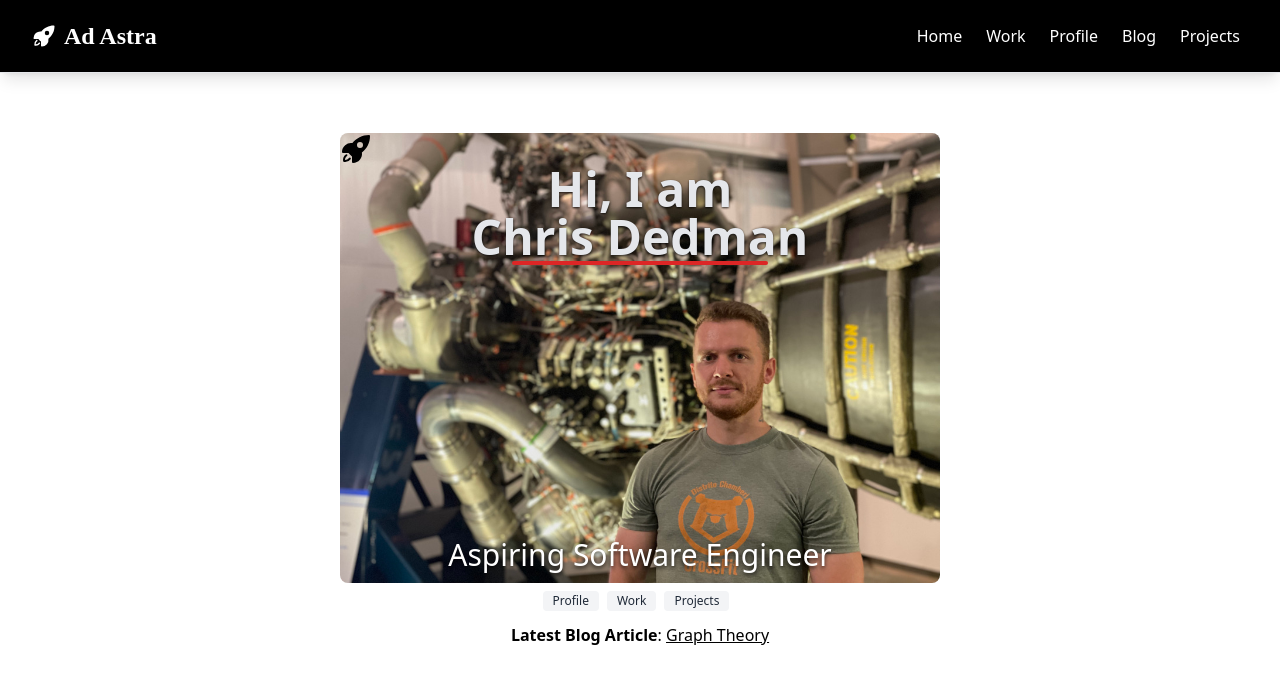
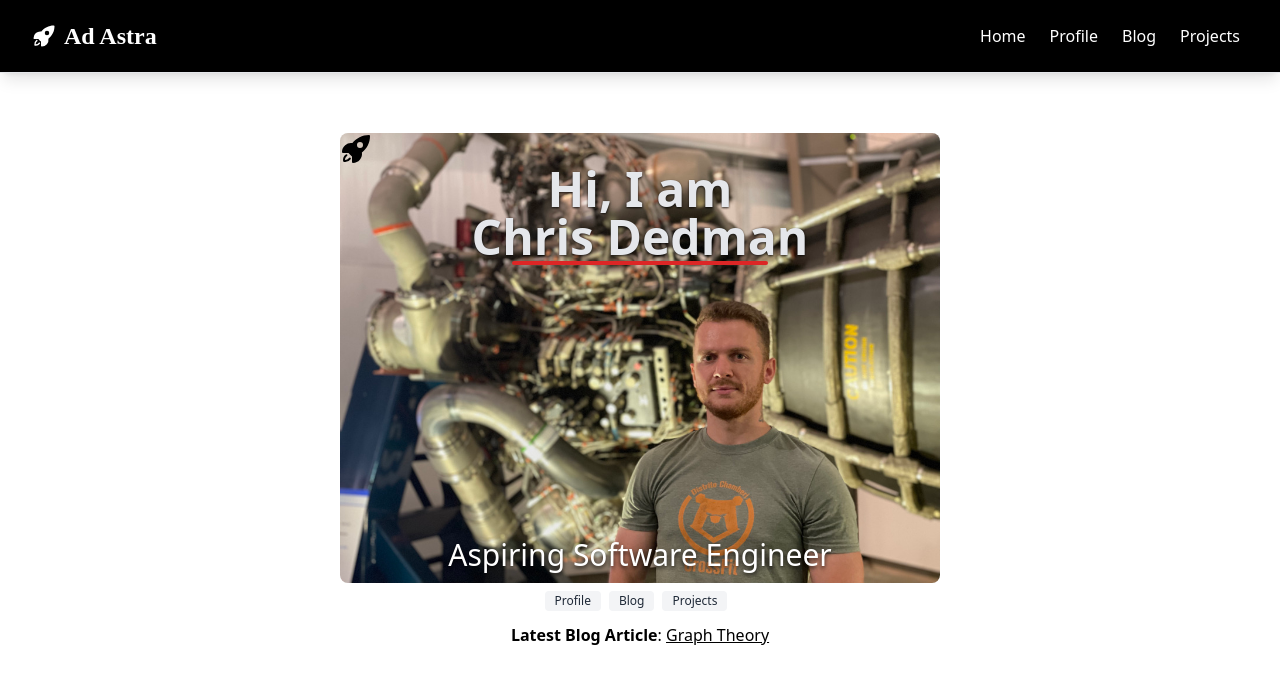
Before and after one commit to chrisdedman/website, a Next.js app: page / in a window 1280 px wide. Shown: the top 684 px of the page. Built offline with nearby package versions, Linux system fonts and the light colour scheme.

Commit message:
Updated nav bar

```diff
--- a/src/app/page.tsx
+++ b/src/app/page.tsx
@@ -31,7 +31,7 @@ export default function Page() {
 
       <div className="flex flex-wrap justify-center">
         <CategoryCard title="Profile" />
-        <CategoryCard title="Work" />
+        <CategoryCard title="Blog" />
         <CategoryCard title="Projects" />
       </div>
 
--- a/src/components/navigation.tsx
+++ b/src/components/navigation.tsx
@@ -35,7 +35,6 @@ export default function Menu() {
           </button>
           <div className="hidden md:flex items-center space-x-2" id="navbar-sticky">
             <NavItem to="/">Home</NavItem>
-            <NavItem to="/work">Work</NavItem>
             <NavItem to="/profile">Profile</NavItem>
             <NavItem to="https://astranebula.gitbook.io/">Blog</NavItem>
             <NavItem to="/projects">Projects</NavItem>
```
